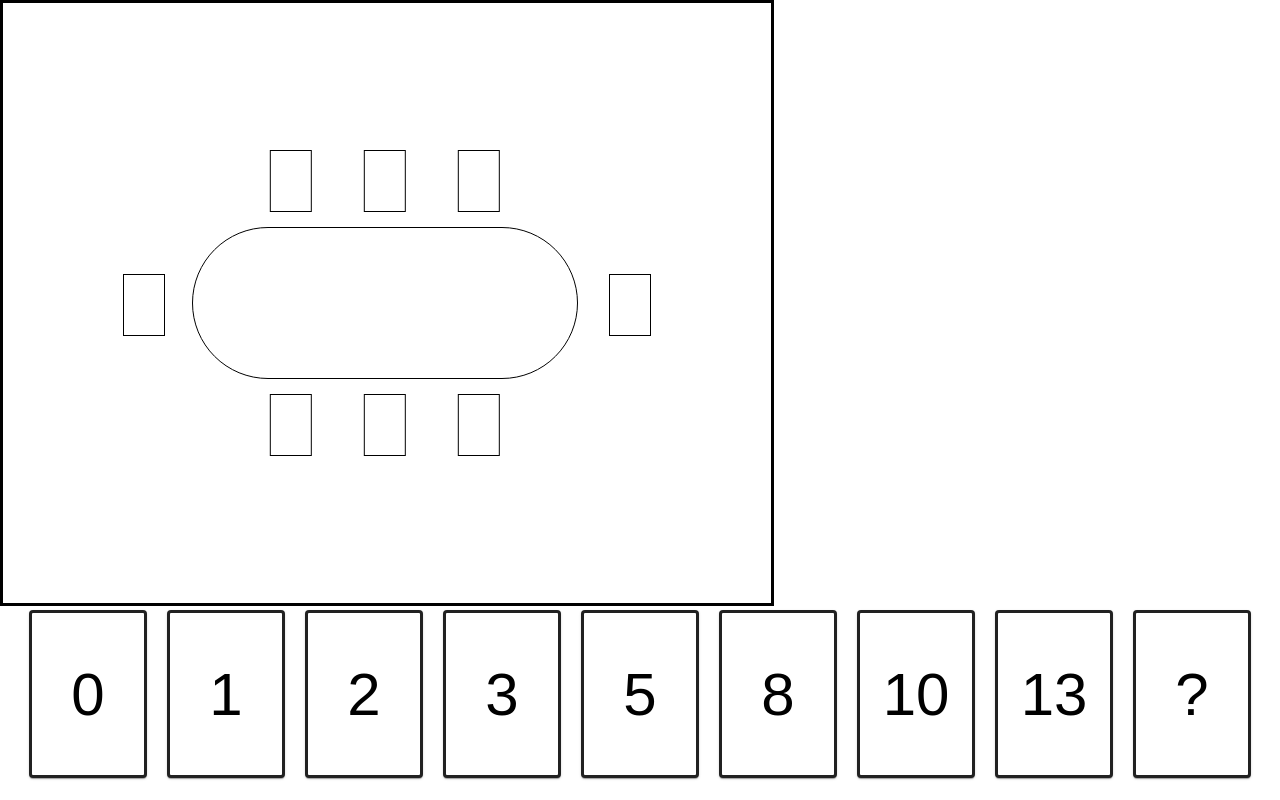
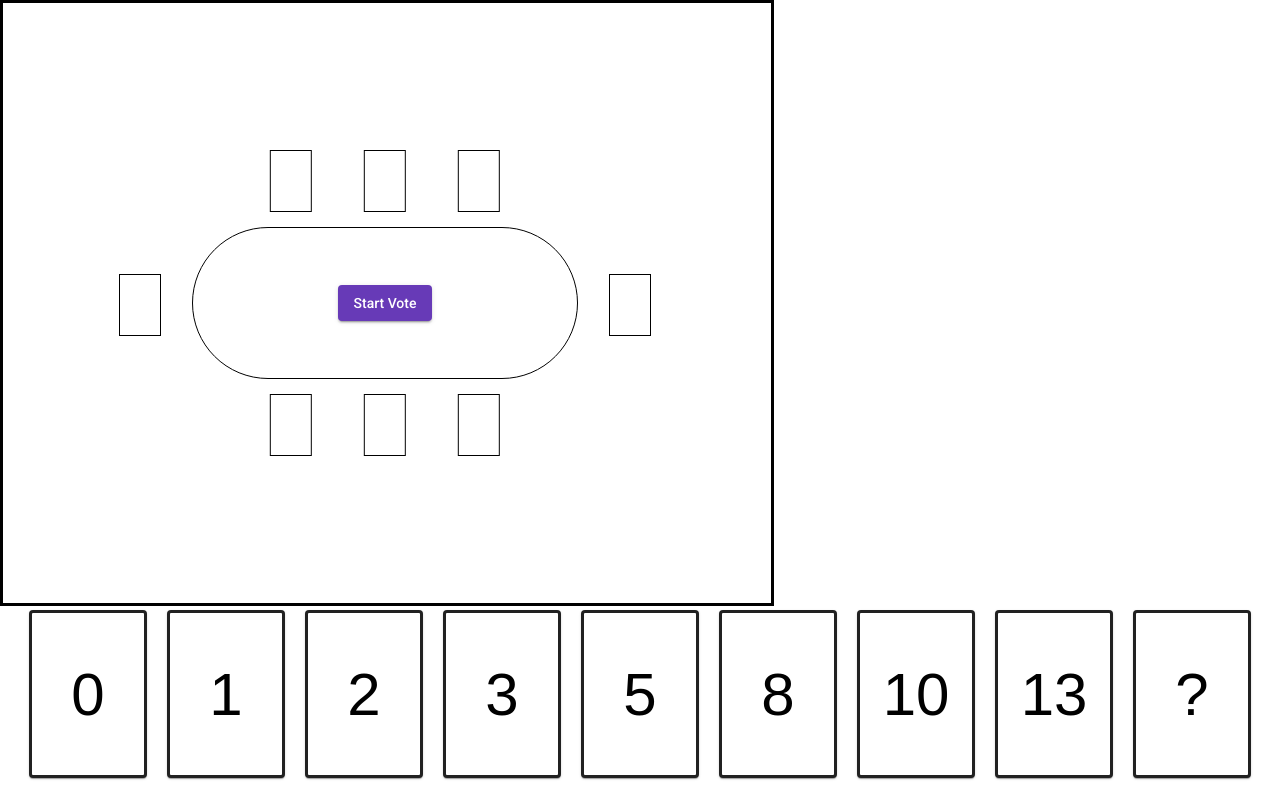
Before and after one commit to adriankelsey/planning-poker, an Angular app: page / in a window 1280 px wide. Built offline with nearby package versions, Linux system fonts and the light colour scheme.

Commit message:
tidying up css

```diff
--- a/src/app/player/player.component.ts
+++ b/src/app/player/player.component.ts
@@ -13,6 +13,4 @@ export class PlayerComponent implements OnInit {
   ngOnInit(): void {
 
   }
-
-
 }
--- a/src/app/table/table.component.html
+++ b/src/app/table/table.component.html
@@ -11,16 +11,15 @@
                 <div class="player-5"></div>
                 <div class="player-6"></div>
             </div>
-
             <div class="players-7">
                 <div class="player-7"></div>
             </div>
             <div class="players-8">
                 <div class="player-8"></div>
             </div>
-            <!-- <div class="button">
+            <div class="button">
                 <button mat-raised-button color="primary">Start Vote</button>
-            </div> -->
+            </div>
         </div>
     </div>
 </div>
--- a/src/app/table/table.component.scss
+++ b/src/app/table/table.component.scss
@@ -18,6 +18,9 @@
 }
 
 .table {
+    display: flex;
+    justify-content: center;
+    align-items: center;
     position: relative;
     margin: 2em;
     left: 50%;
@@ -39,8 +42,6 @@
 .button {
     display: flex;
     justify-content: center;
-    position: relative;
-
 }
 
 .players-1-3 {
@@ -67,24 +68,14 @@
 
 .players-7 {
     position: absolute;
-    margin-top: 1em;
+    margin: 1em 2em 0em;
     top: 20%;
-    right: 50%;
-    margin-right: 2em;
-    margin-left: 2em;
-    display: flex;
-    width: 60%;
-    justify-content: space-between;
+    right: 100%;
 }
 
 .players-8 {
     position: absolute;
-    margin-top: 1em;
+    margin: 1em 2em 0em;
     top: 20%;
     left: 100%;
-    margin-left: 2em;
-    margin-right: 2em;
-    display: flex;
-    width: 60%;
-    justify-content: space-between
 }
```
